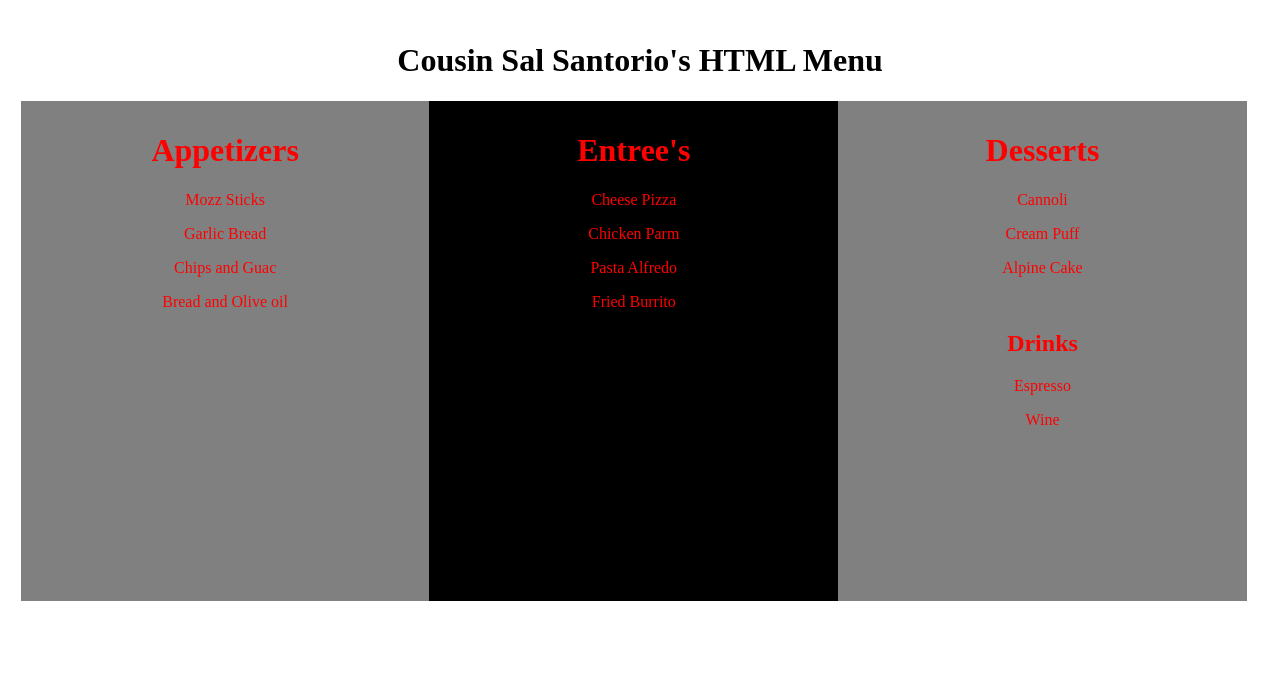
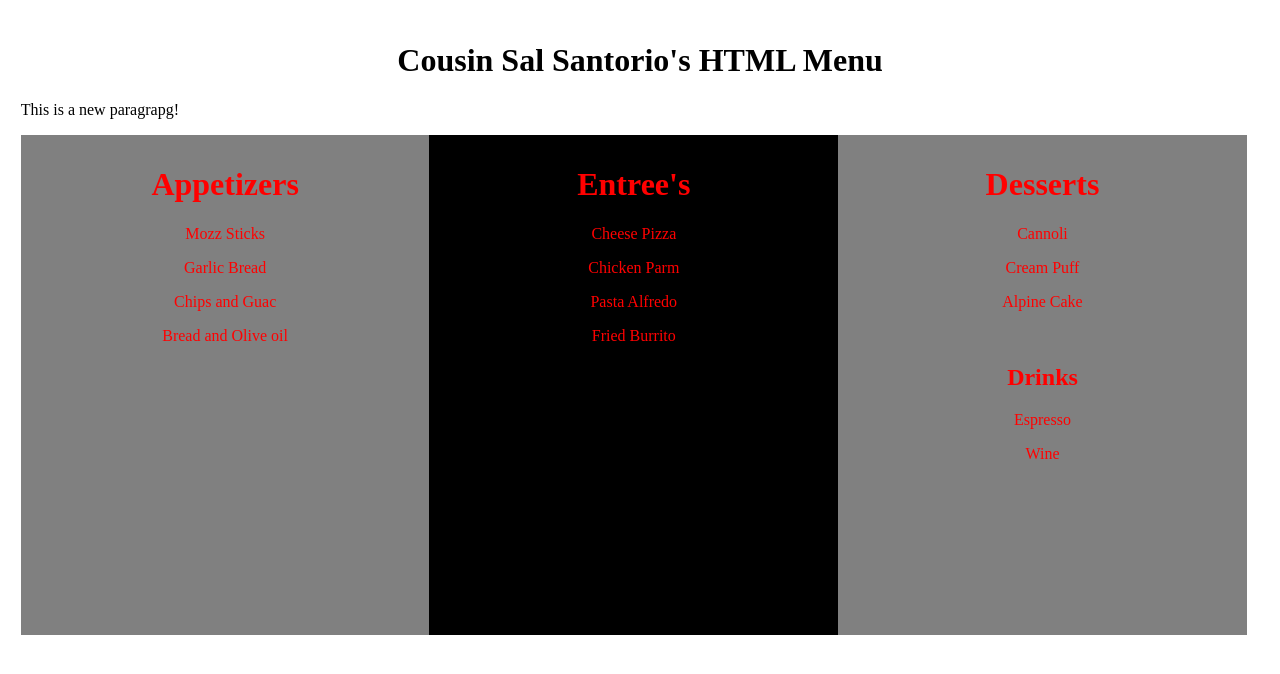
Before and after one commit to edvega89/me_and_myself, a plain HTML site: page index.html in a window 1280 px wide. Drawn offline with Linux system fonts and the light colour scheme.

Commit message:
initial commit

```diff
--- a/index.html
+++ b/index.html
@@ -33,6 +33,7 @@
 </head>
 <body>
 <h1 style="text-align: center;">Cousin Sal Santorio's HTML Menu</h1>
+<p>This is a new paragrapg!</p>
 <div class="container">
 <div class="left">
 <h1>Appetizers</h1>
```
